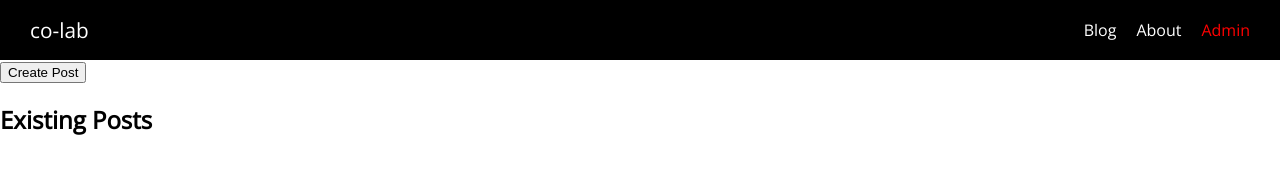
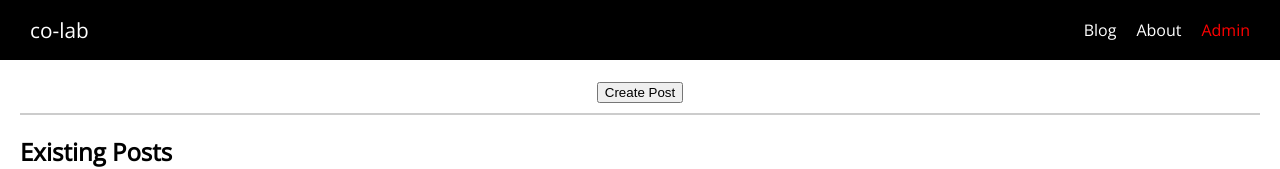
Before and after one commit to 4ortytwo/nuxt-blog, a Nuxt app: page /admin in a window 1280 px wide. Shown: the top 169 px of the page. Built offline with nearby package versions, Linux system fonts and the light colour scheme.

Commit message:
work on admin

```diff
--- a/pages/admin/_postid/index.vue
+++ b/pages/admin/_postid/index.vue
@@ -0,0 +1,23 @@
+<template>
+  <div class="admin-post-page">
+    <section class="update-form">
+      <AdminPostForm />
+    </section>
+  </div>
+</template>
+
+<script>
+import AdminPostForm from '@/components/Admin/AdminPostForm'
+export default {
+  components: {
+    AdminPostForm
+  },
+  data() {
+    return {
+      loadedPost: {
+
+      }
+    }
+  }
+}
+</script>
--- a/pages/admin/index.vue
+++ b/pages/admin/index.vue
@@ -1,7 +1,7 @@
 <template>
   <div class="admin-page">
     <section class="new-post">
-      <button>Create Post</button>
+      <button @click="$router.push('/admin/new-post')">Create Post</button>
     </section>
     <section class="existing-post">
       <h1>Existing Posts</h1>
@@ -18,5 +18,17 @@ export default {
 </script>
 
 <style scoped>
+.admin-page {
+  padding: 20px;
+}
 
+.new-post {
+  text-align: center;
+  border-bottom: 2px solid #ccc;
+  padding-bottom: 10px;
+}
+
+.existing-posts h1 {
+  text-align: center;
+}
 </style>
--- a/pages/admin/new-post/index.vue
+++ b/pages/admin/new-post/index.vue
@@ -0,0 +1,20 @@
+<template>
+  <div class="admin-new-post-page">
+    <section class="new-post-form">
+      <AdminPostForm />
+    </section>
+  </div>
+</template>
+
+<script>
+import AdminPostForm from '@/components/Admin/AdminPostForm'
+export default {
+  components: {
+    AdminPostForm
+  },
+  data() {
+    return {}
+  },
+  methods: {}
+}
+</script>
```
